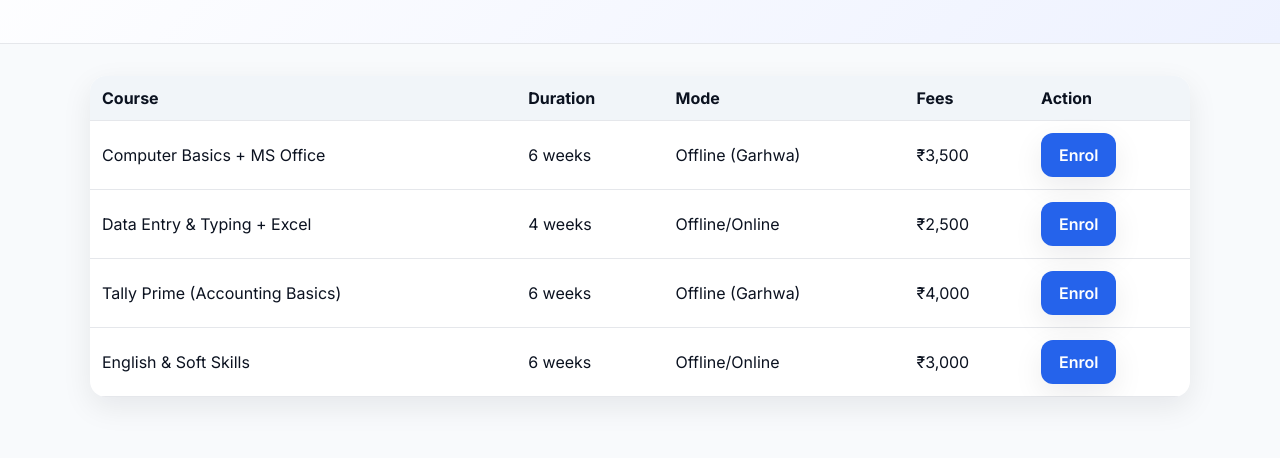
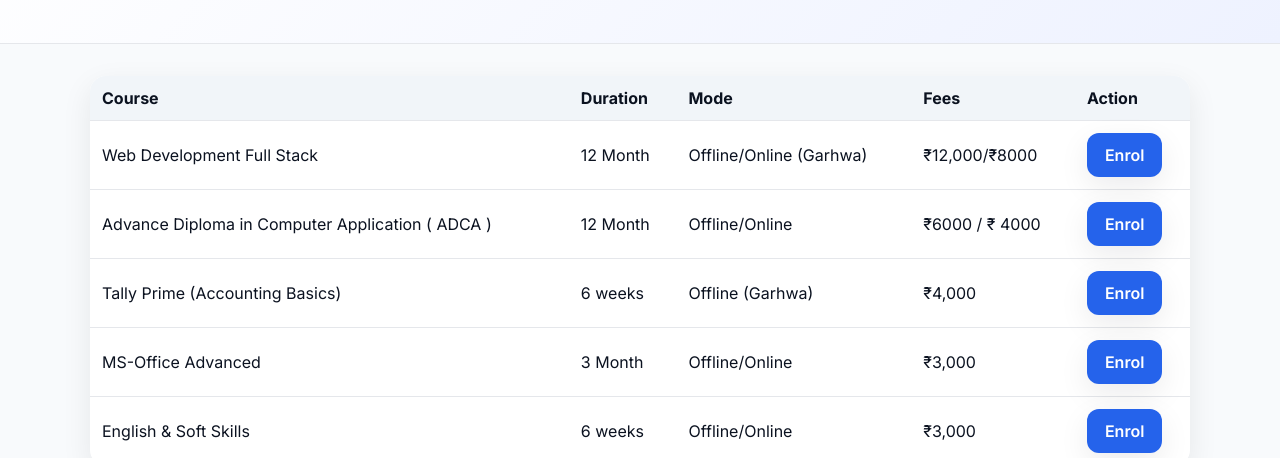
Before and after one commit to Abhishek822114/Bhavya-Consultancy-Website, a plain HTML site: page courses.html in a window 1280 px wide. Shown: the part 262-720 px from the top of the page. Drawn offline with Linux system fonts and the light colour scheme.

Commit message:
Updated homepage UI

```diff
--- a/courses.html
+++ b/courses.html
@@ -43,9 +43,10 @@
       <table>
         <thead><tr><th>Course</th><th>Duration</th><th>Mode</th><th>Fees</th><th>Action</th></tr></thead>
         <tbody>
-          <tr><td>Computer Basics + MS Office</td><td>6 weeks</td><td>Offline (Garhwa)</td><td>₹3,500</td><td><a class="btn btn-primary" href="contact.html?course=Computer Basics">Enrol</a></td></tr>
-          <tr><td>Data Entry & Typing + Excel</td><td>4 weeks</td><td>Offline/Online</td><td>₹2,500</td><td><a class="btn btn-primary" href="contact.html?course=Data Entry">Enrol</a></td></tr>
+          <tr><td>Web Development Full Stack</td><td>12 Month</td><td>Offline/Online (Garhwa)</td><td>₹12,000/₹8000 </td><td><a class="btn btn-primary" href="contact.html?course=Web Development">Enrol</a></td></tr>
+          <tr><td>Advance Diploma in Computer Application ( ADCA )</td><td>12 Month</td><td>Offline/Online</td><td>₹6000 / ₹ 4000</td><td><a class="btn btn-primary" href="contact.html?course=ADCA">Enrol</a></td></tr>
           <tr><td>Tally Prime (Accounting Basics)</td><td>6 weeks</td><td>Offline (Garhwa)</td><td>₹4,000</td><td><a class="btn btn-primary" href="contact.html?course=Tally">Enrol</a></td></tr>
+          <tr><td>MS-Office Advanced</td><td>3 Month</td><td>Offline/Online</td><td>₹3,000</td><td><a class="btn btn-primary" href="contact.html?course=MS Office">Enrol</a></td></tr>
           <tr><td>English & Soft Skills</td><td>6 weeks</td><td>Offline/Online</td><td>₹3,000</td><td><a class="btn btn-primary" href="contact.html?course=Soft Skills">Enrol</a></td></tr>
         </tbody>
       </table>
```
